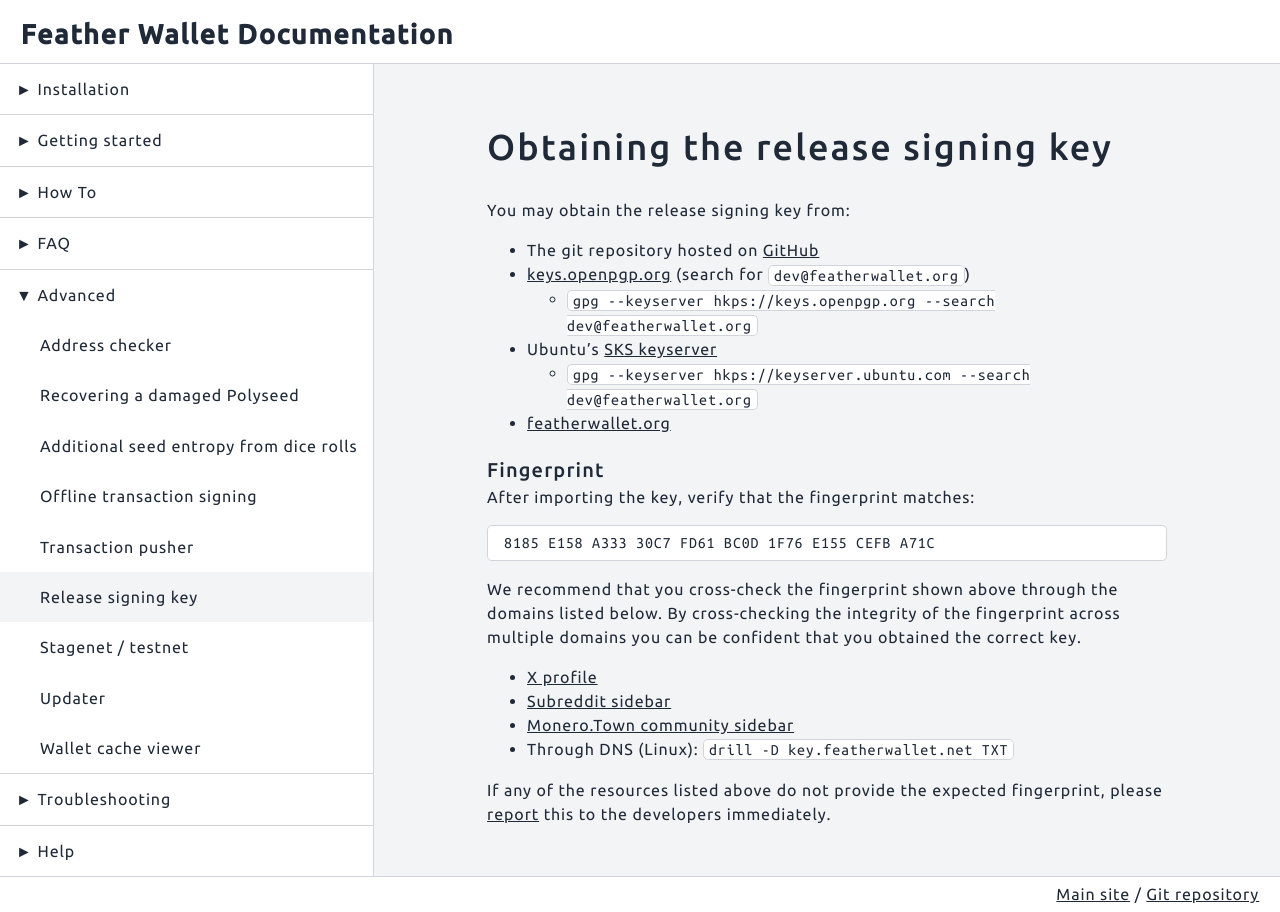
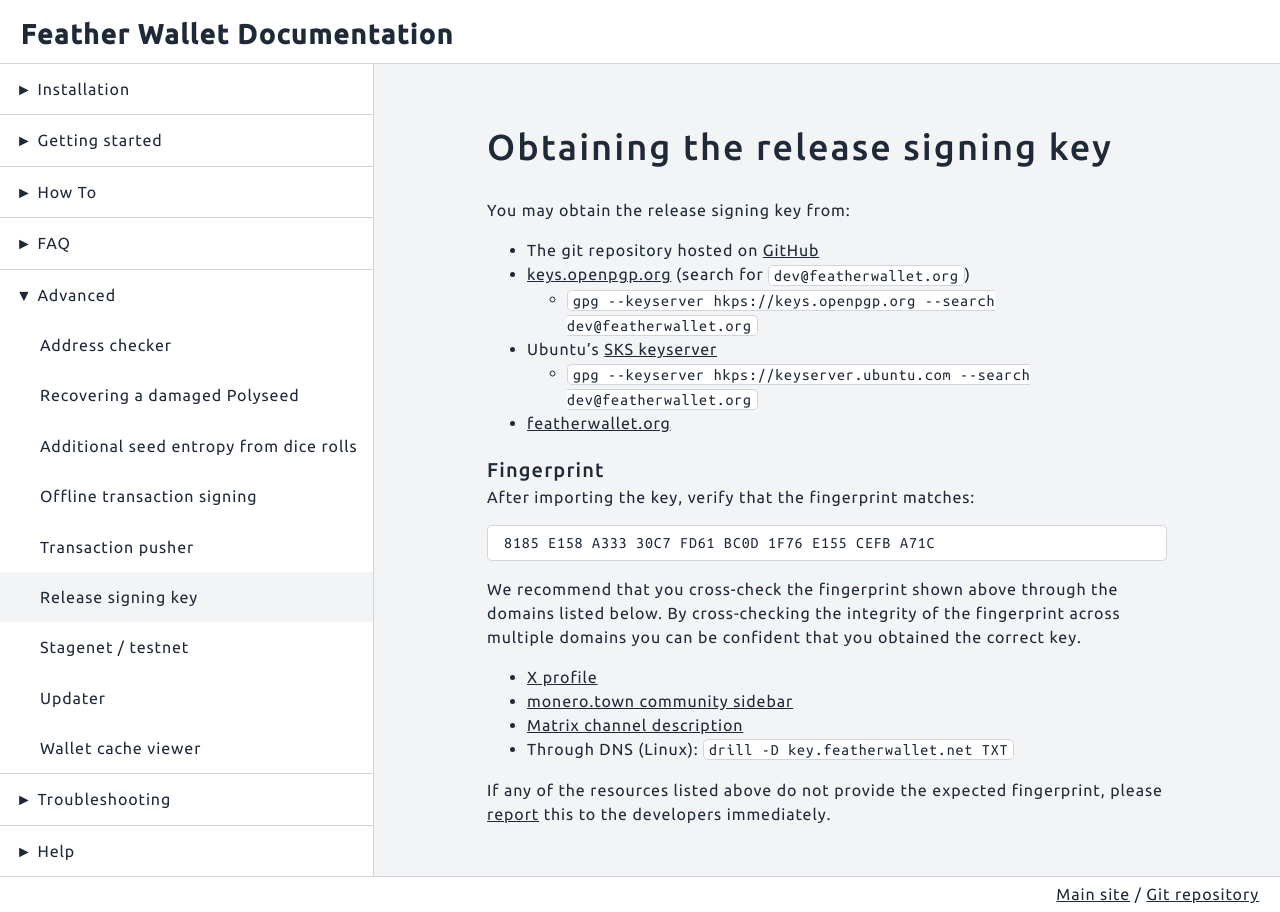
Before and after one commit to jermanuts/feather-docs, a Jekyll site: the page built from content/_guides/release_signing_key.md, in a window 1280 px wide. Built offline with Jekyll 4.4.1, drawn with Linux system fonts in a browser that asks for light colours.

Commit message:
rsk: remove reddit, add matrix

```diff
--- a/content/_guides/release_signing_key.md
+++ b/content/_guides/release_signing_key.md
@@ -24,8 +24,8 @@
 We recommend that you cross-check the fingerprint shown above through the domains listed below. By cross-checking the integrity of the fingerprint across multiple domains you can be confident that you obtained the correct key.
 
 - [X profile](https://twitter.com/FeatherWallet)
-- [Subreddit sidebar](https://old.reddit.com/r/FeatherWallet/)
-- [Monero.Town community sidebar](https://monero.town/c/featherwallet)
+- [monero.town community sidebar](https://monero.town/c/featherwallet)
+- [Matrix channel description](https://matrix.to/#/#feather:monero.social)
 - Through DNS (Linux): `drill -D key.featherwallet.net TXT`
 
 If any of the resources listed above do not provide the expected fingerprint, please [report](report-an-issue) this to the developers immediately.
```
